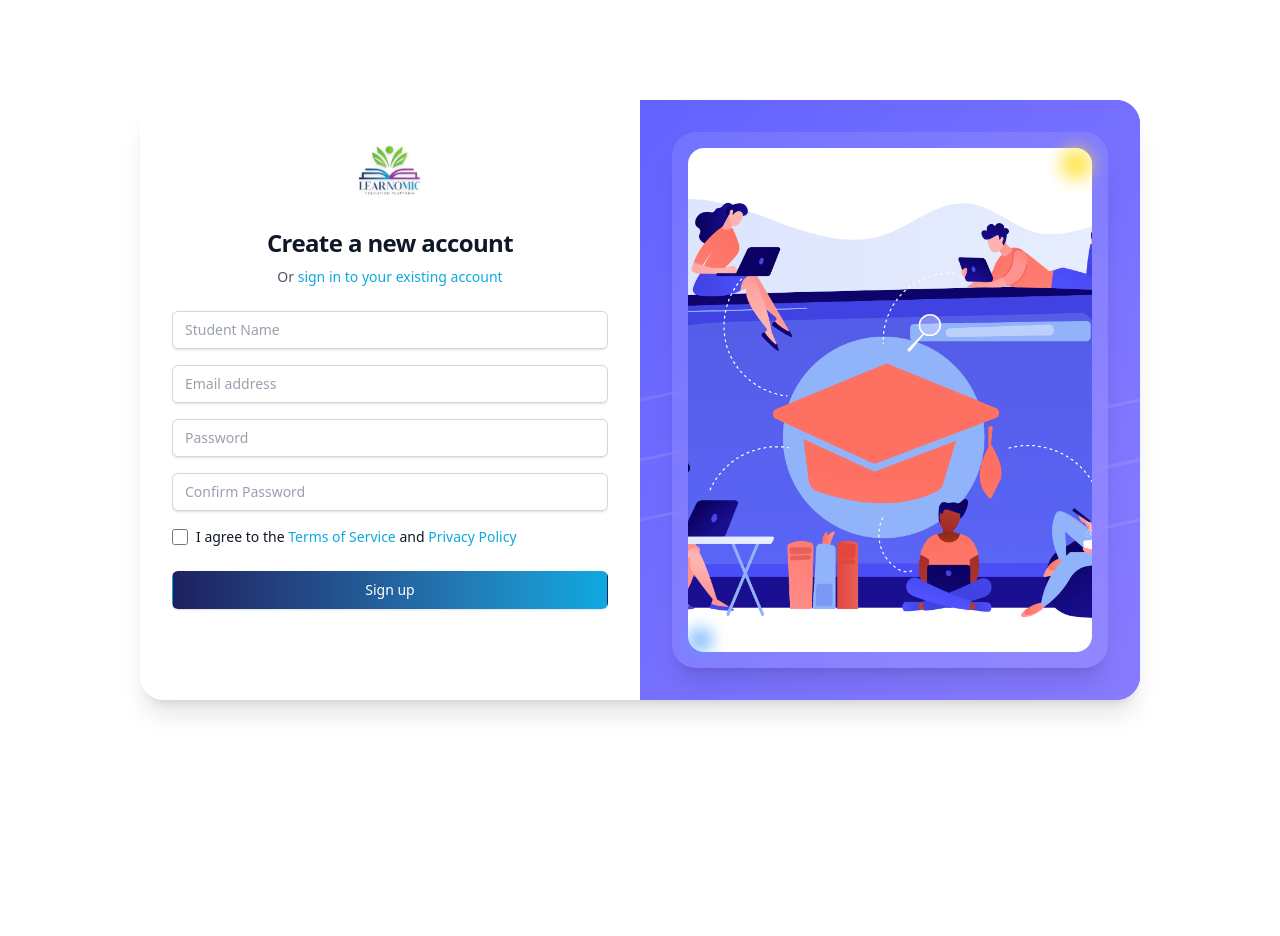
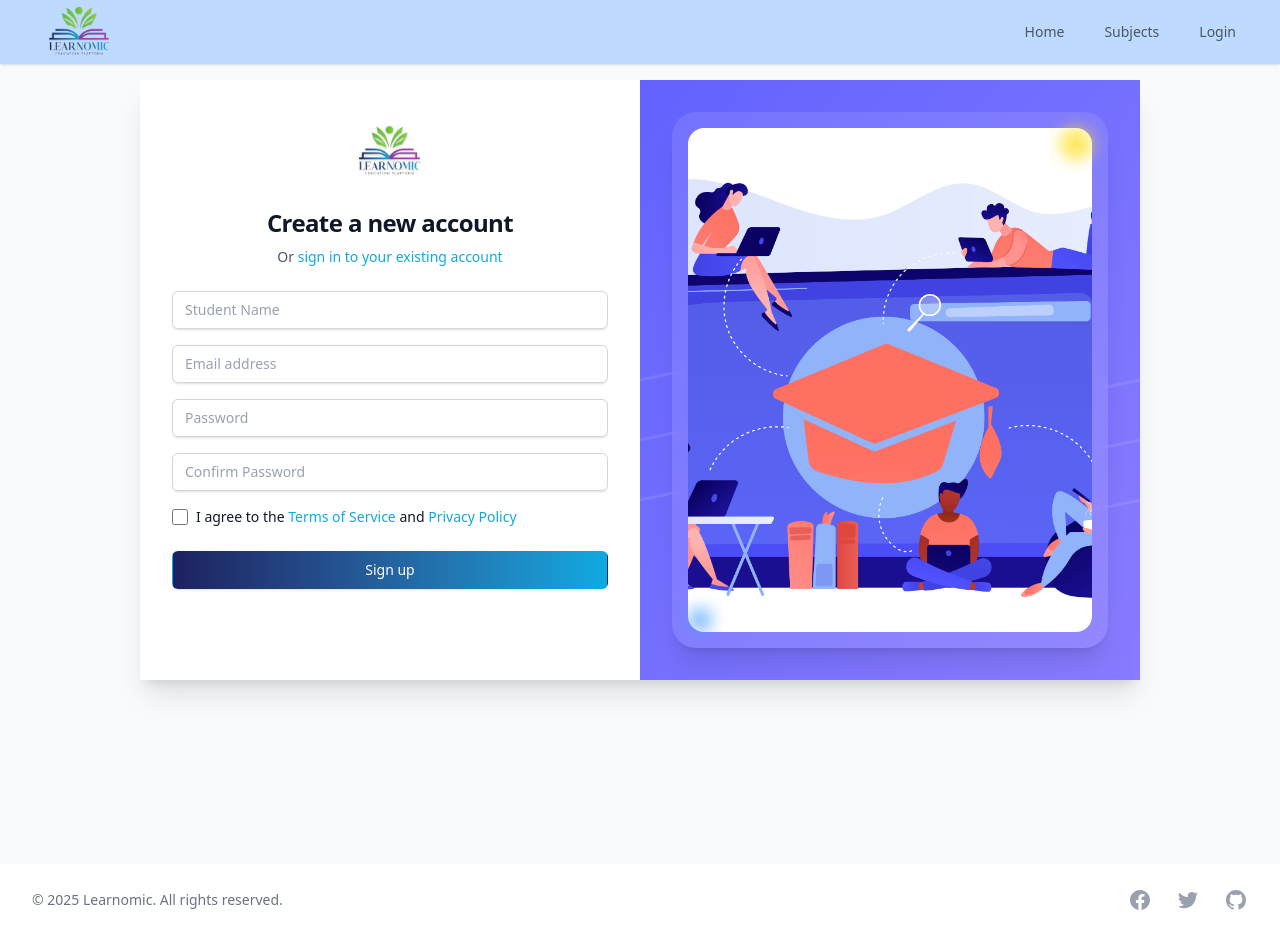
Before and after one commit to Learnomic/Vercel-frontend, a React (Vite) app: page /signup in a window 1280 px wide. Before the commit the page ends 800 px from the top, so only its background shows below. Built offline with nearby package versions, Linux system fonts and the light colour scheme; what tailwindcss-animated would draw is missing.

Commit message:
signup page changed

```diff
--- a/src/App.tsx
+++ b/src/App.tsx
@@ -23,9 +23,9 @@ function App() {
           <Route path="subjects" element={<SubjectsPage />} />
           <Route path="board-selection" element={<BoardSelection />} />
           <Route path="watch" element={<WatchVideo />} />
-        </Route>
           <Route path="/login" element={<Login />} />
           <Route path="/signup" element={<SignUp />} />
+        </Route>
       </Routes>
     </Router>
   )
--- a/src/components/Navbar.tsx
+++ b/src/components/Navbar.tsx
@@ -82,8 +82,8 @@ const Navbar: React.FC = () => {
   };
 
   return (
-    <header className="bg-white shadow-sm relative z-50">
-      <div className="max-w-7xl mx-auto pr-3 sm:px-6 lg:px-8">
+    <header className="bg-blue-200 shadow-sm relative z-50">
+      <div className="w-full mx-auto pr-3 sm:px-6 lg:px-8">
         <div className="flex justify-between h-16 items-center">
           <div className="flex-shrink-0 flex items-center">
             <Link to="/" className="flex items-center">
@@ -173,9 +173,9 @@ const Navbar: React.FC = () => {
                 <NavLink to="/login" className={navLinkClasses}>
                   Login
                 </NavLink>
-                <NavLink to="/signup" className={navLinkClasses}>
+                {/* <NavLink to="/signup" className={navLinkClasses}>
                   Sign Up
-                </NavLink>
+                </NavLink> */}
               </>
             )}
           </nav>
--- a/src/pages/Login.tsx
+++ b/src/pages/Login.tsx
@@ -94,8 +94,8 @@ const Login: React.FC = () => {
   };
 
   return (
-    <div className="min-h-screen bg-[#fffff] flex items-center justify-center p-4">
-      <div className="w-full max-w-[1000px] h-auto md:h-[600px] bg-white rounded-3xl shadow-xl flex overflow-hidden">
+    <div className="min-h-screen bg-[#fffff] flex  justify-center p-4">
+      <div className="w-full max-w-[1000px] h-auto md:h-[600px] bg-white  shadow-xl flex overflow-hidden">
         {/* Left side - Purple section with illustration */}
         <div className="hidden md:block w-1/2 bg-[#6161FF] relative overflow-hidden">
           <div className="absolute inset-0 bg-gradient-to-br from-[#6161FF] to-[#897BFF]">
--- a/src/pages/SignUp.tsx
+++ b/src/pages/SignUp.tsx
@@ -88,8 +88,8 @@ const SignUp: React.FC = () => {
   };
 
   return (
-    <div className="min-h-screen bg-[#fffff] flex items-center justify-center p-4">
-      <div className="w-full max-w-[1000px] h-auto md:h-[600px] bg-white rounded-3xl shadow-xl flex overflow-hidden">
+    <div className="min-h-screen bg-[#fffff] flex  justify-center p-4">
+      <div className="w-full max-w-[1000px] h-auto md:h-[600px] bg-white shadow-xl flex overflow-hidden">
         {/* Left side - Sign up form */}
         <div className="w-full md:w-1/2 bg-white p-4 md:p-8 flex flex-col">
           <div className="flex-1 overflow-y-auto">
```
